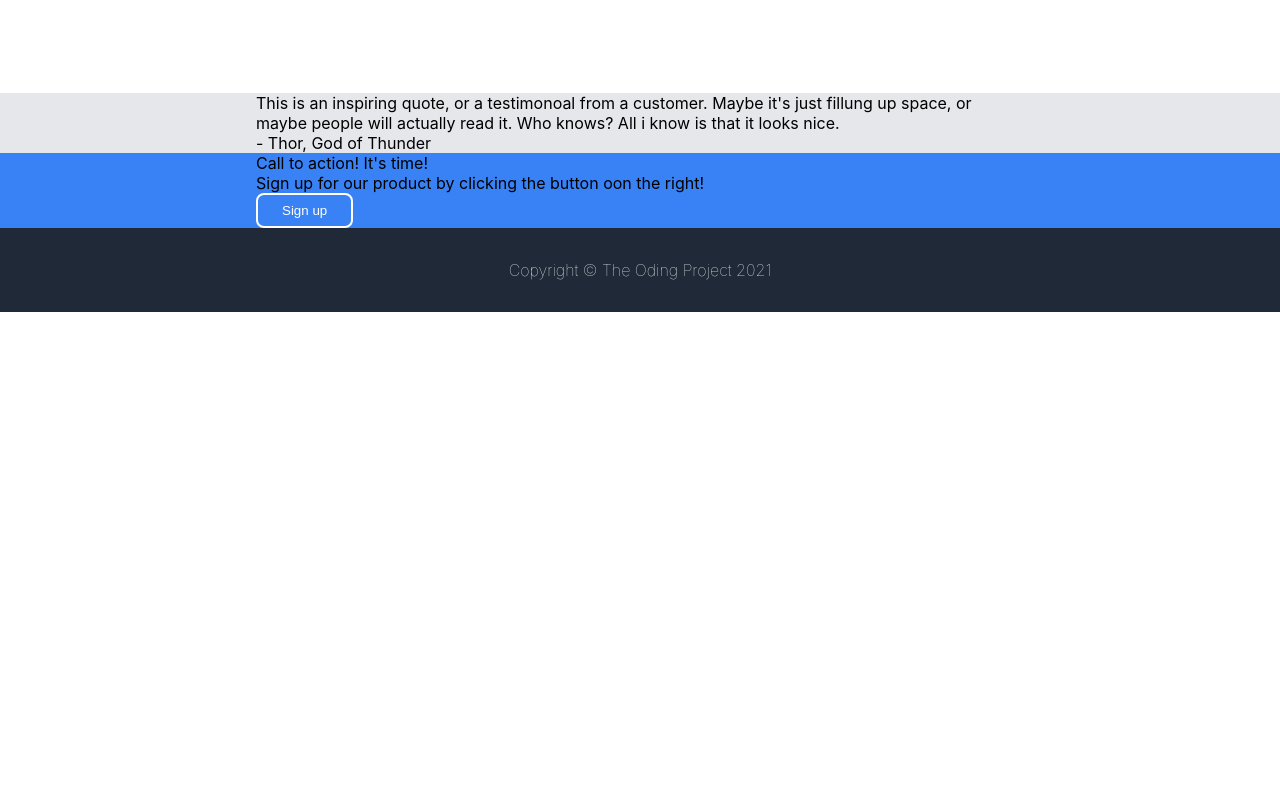
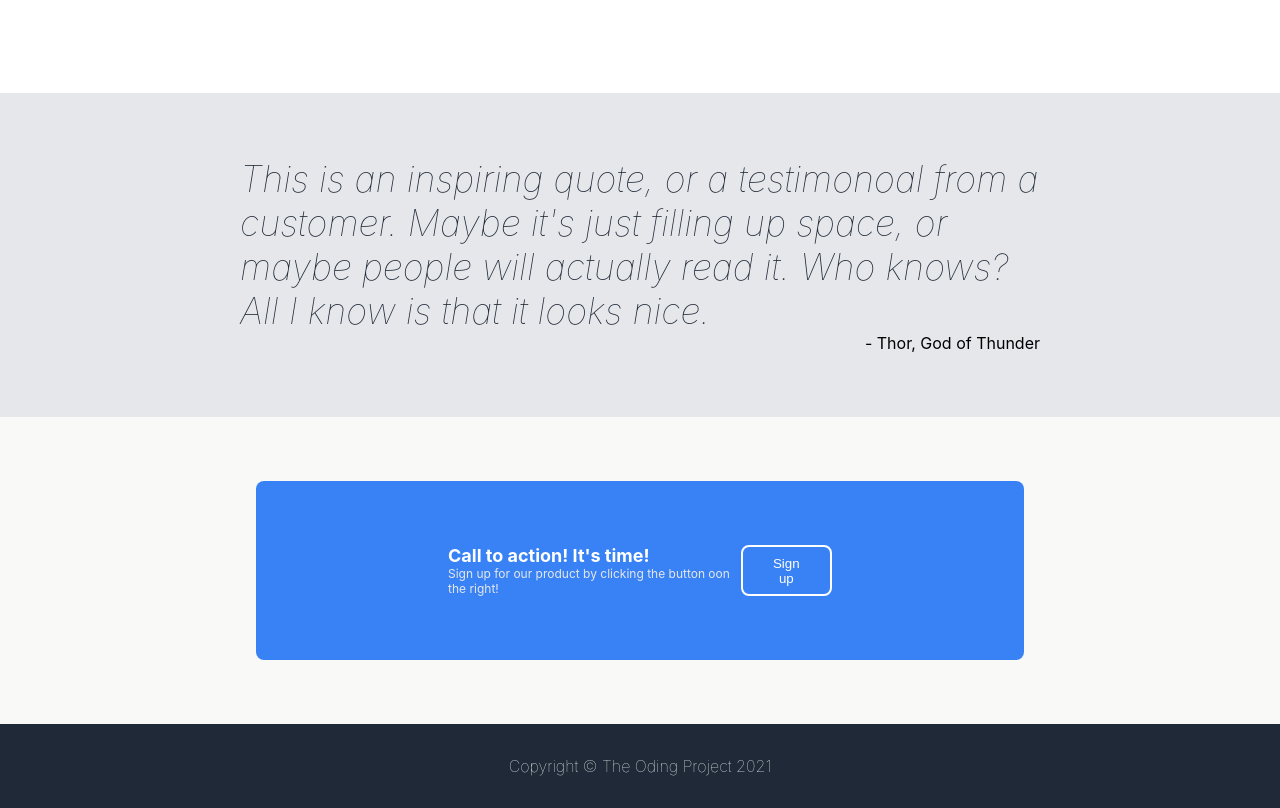
Before and after one commit to DejanLP/landing-page, a plain HTML site: page index.html in a window 1280 px wide. Shown: the part 1049-1857 px from the top of the page. Before the commit the page ends 1361 px from the top, so only its background shows below. Drawn offline with Linux system fonts and the light colour scheme.

Commit message:
Finish template landing page

```diff
--- a/index.css
+++ b/index.css
@@ -149,3 +149,55 @@ button{
     color:white;
     font-weight: 100;
 }
+
+.cite{
+    display:flex;
+    flex-direction: column;
+    align-items: center;
+    justify-content: center;
+    padding:8vh;
+
+}
+
+.testimonial{
+    font-size: 36px;
+    font-weight: lighter;
+    font-style: italic;
+    color: #1F2937;
+    max-width: 800px;
+}
+
+.author{
+    margin-left: auto;
+}
+
+.auth-cont{
+    display: flex;
+}
+
+.cta{
+    display: flex;
+    justify-content: space-between;
+    padding: 8vh 24vh;
+    border-radius: 8px;
+}
+
+.text-cont{
+    display: flex;
+    flex-direction: column;
+    color:white;
+}
+
+.cta-container{
+    background: #F9FAF8;
+    padding: 8vh 32vh;
+}
+
+.headline{
+    font-weight: bold;
+    font-size: 18px;
+}
+.subline{
+    color:#E5E7EB;
+    font-size: 12px;
+}
--- a/index.html
+++ b/index.html
@@ -48,15 +48,23 @@
             </div>
         </div>
         <div class="cite">
-            <div class="testimonial">This is an inspiring quote, or a testimonoal from a customer. Maybe it's just fillung up space, or maybe
-                people will actually read it. Who knows? All i know is that it looks nice.
+            <div>
+                <div class="testimonial">This is an inspiring quote, or a testimonoal from a customer. Maybe it's just filling up space, or maybe
+                    people will actually read it. Who knows? All I know is that it looks nice.
+                </div>
+                <div class="auth-cont">
+                    <div class="author">- Thor, God of Thunder</div>
+                </div>
             </div>
-            <div class="author">- Thor, God of Thunder</div>
         </div>
-        <div class="cta">
-            <div>Call to action! It's time!</div>
-            <div>Sign up for our product by clicking the button oon the right!</div>
-            <button class="b2">Sign up</button>
+        <div class="cta-container">
+            <div class="cta">
+                <div class="text-cont">
+                    <div class="headline">Call to action! It's time!</div>
+                    <div class="subline">Sign up for our product by clicking the button oon the right!</div>
+                </div>
+                <button class="b2">Sign up</button>
+            </div>
         </div>
     </div>
     <div class="footer"> Copyright © The Oding Project 2021</div>
```
